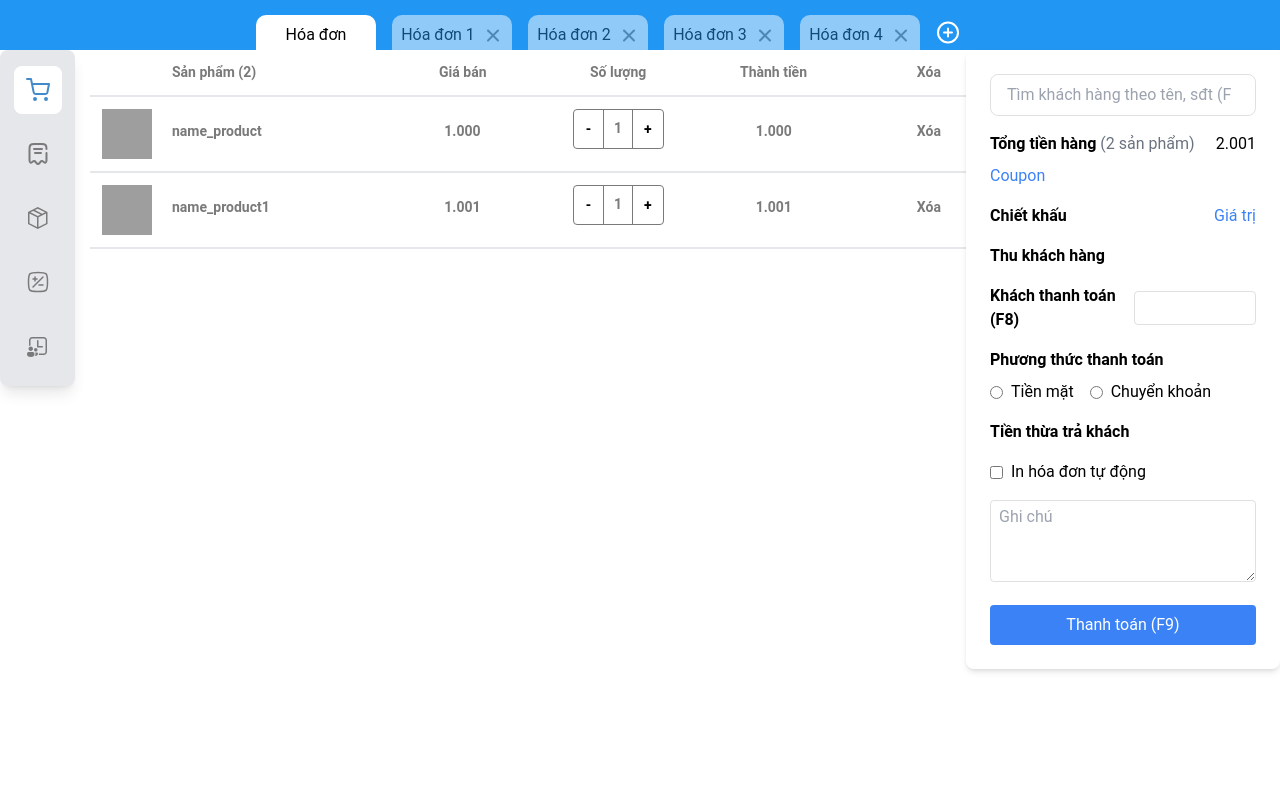
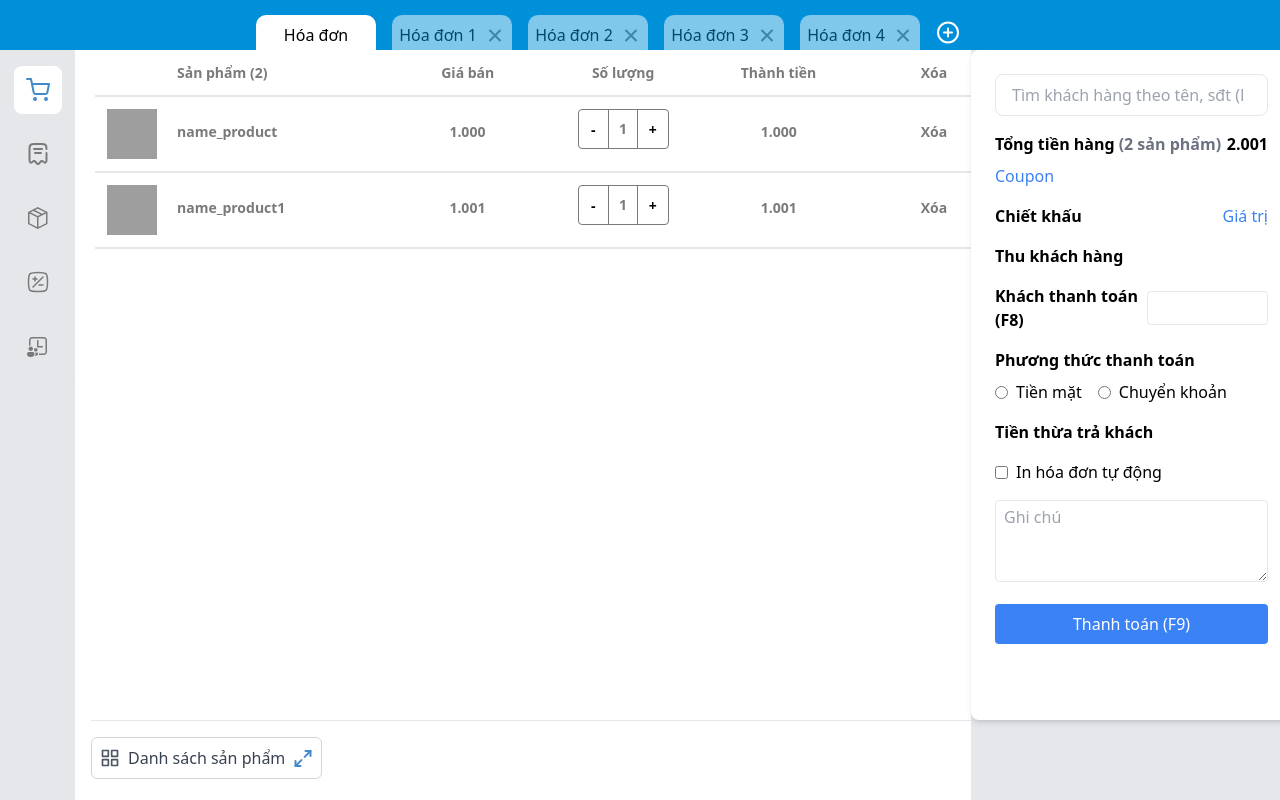
Before and after one commit to levanquyet11099/Vue_3_pos, a Vue app: page / in a window 1280 px wide. Built offline with nearby package versions, Linux system fonts and the light colour scheme; grey boxes are pictures that could not be loaded.

Commit message:
update view

```diff
--- a/index.html
+++ b/index.html
@@ -5,15 +5,7 @@
     <link rel="icon" href="https://salekit.com/favicon.ico" type="image/x-icon">
     <meta name="viewport" content="width=device-width, initial-scale=1.0">
     <title>Salekit POS</title>
-    <script src="https://code.jquery.com/jquery-3.2.1.slim.min.js"
-    integrity="sha384-KJ3o2DKtIkvYIK3UENzmM7KCkRr/rE9/Qpg6aAZGJwFDMVNA/GpGFF93hXpG5KkN"
-    crossorigin="anonymous"></script>
-<script src="https://cdnjs.cloudflare.com/ajax/libs/popper.js/1.12.9/umd/popper.min.js"
-    integrity="sha384-ApNbgh9B+Y1QKtv3Rn7W3mgPxhU9K/ScQsAP7hUibX39j7fakFPskvXusvfa0b4Q"
-    crossorigin="anonymous"></script>
-<script src="https://maxcdn.bootstrapcdn.com/bootstrap/4.0.0/js/bootstrap.min.js"
-    integrity="sha384-JZR6Spejh4U02d8jOt6vLEHfe/JQGiRRSQQxSfFWpi1MquVdAyjUar5+76PVCmYl"
-    crossorigin="anonymous"></script>
+
   </head>
   <body>
     <div id="app"></div>
--- a/package.json
+++ b/package.json
@@ -17,8 +17,7 @@
     "tailwind": "^4.0.0",
     "vite-plugin-vuetify": "^2.0.4",
     "vue": "^3.5.13",
-    "vue-router": "^4.4.5",
-    "vuetify": "^3.7.6"
+    "vue-router": "^4.4.5"
   },
   "devDependencies": {
     "@eslint/js": "^9.14.0",
--- a/src/App.vue
+++ b/src/App.vue
@@ -3,7 +3,7 @@
 import './assets/main.css'
 </script>
 <template>
-  <div class="">
+  <div>
     <header>
       <div>
         <div class="container mx-auto">
--- a/src/assets/base.css
+++ b/src/assets/base.css
@@ -1,59 +1,11 @@
 /* color palette from <https://github.com/vuejs/theme> */
-:root {
-  --vt-c-white: #ffffff;
-  --vt-c-white-soft: #f8f8f8;
-  --vt-c-white-mute: #f2f2f2;
 
-  --vt-c-black: #181818;
-  --vt-c-black-soft: #222222;
-  --vt-c-black-mute: #282828;
+@layer utilities {
+  .no-scrollbar::-webkit-scrollbar {
+    display: none;
+  }
 
-  --vt-c-indigo: #2c3e50;
-
-  --vt-c-divider-light-1: rgba(60, 60, 60, 0.29);
-  --vt-c-divider-light-2: rgba(60, 60, 60, 0.12);
-  --vt-c-divider-dark-1: rgba(84, 84, 84, 0.65);
-  --vt-c-divider-dark-2: rgba(84, 84, 84, 0.48);
-
-  --vt-c-text-light-1: var(--vt-c-indigo);
-  --vt-c-text-light-2: rgba(60, 60, 60, 0.66);
-  --vt-c-text-dark-1: var(--vt-c-white);
-  --vt-c-text-dark-2: rgba(235, 235, 235, 0.64);
-}
-
-/* semantic color variables for this project */
-:root {
-  --color-background: var(--vt-c-white);
-  --color-background-soft: var(--vt-c-white-soft);
-  --color-background-mute: var(--vt-c-white-mute);
-
-  --color-border: var(--vt-c-divider-light-2);
-  --color-border-hover: var(--vt-c-divider-light-1);
-
-  --color-heading: var(--vt-c-text-light-1);
-  --color-text: var(--vt-c-text-light-1);
-
-  --section-gap: 160px;
-}
-
-@media (prefers-color-scheme: dark) {
-  :root {
-    --color-background: var(--vt-c-black);
-    --color-background-soft: var(--vt-c-black-soft);
-    --color-background-mute: var(--vt-c-black-mute);
-
-    --color-border: var(--vt-c-divider-dark-2);
-    --color-border-hover: var(--vt-c-divider-dark-1);
-
-    --color-heading: var(--vt-c-text-dark-1);
-    --color-text: var(--vt-c-text-dark-2);
-  }
-}
-
-*,
-*::before,
-*::after {
-  box-sizing: border-box;
-  margin: 0;
-  font-weight: normal;
-}
+  .no-scrollbar {
+    -ms-overflow-style: none;
+    scrollbar-width: none;
+  }}
--- a/src/components/TheWelcome.vue
+++ b/src/components/TheWelcome.vue
@@ -1,6 +1,6 @@
 <template>
   <div
-    class="fixed bg-gray-200 p-4 rounded-lg shadow-lg flex flex-col items-center justify-center w-[75px] gap-4 z-1000"
+    class="fixed bg-gray-200 p-4 rounded-lg flex flex-col items-center justify-center w-[75px] gap-4 z-1000 no-scrollbar"
   >
     <a class="p-[12px]" style="border-radius: 8px; background-color: white" title="Bán hàng">
       <svg
--- /dev/null
+++ b/src/components/icons/More.vue
@@ -0,0 +1,32 @@
+<template>
+  <svg width="20" height="21" viewBox="0 0 20 21" fill="none" xmlns="http://www.w3.org/2000/svg">
+    <path
+      d="M12.5 3H17.5V8"
+      stroke="#428BCA"
+      stroke-width="2"
+      stroke-linecap="round"
+      stroke-linejoin="round"
+    />
+    <path
+      d="M7.5 18H2.5V13"
+      stroke="#428BCA"
+      stroke-width="2"
+      stroke-linecap="round"
+      stroke-linejoin="round"
+    />
+    <path
+      d="M17.5001 3L11.6667 8.83333"
+      stroke="#428BCA"
+      stroke-width="2"
+      stroke-linecap="round"
+      stroke-linejoin="round"
+    />
+    <path
+      d="M2.5 18L8.33333 12.1667"
+      stroke="#428BCA"
+      stroke-width="2"
+      stroke-linecap="round"
+      stroke-linejoin="round"
+    />
+  </svg>
+</template>
--- a/src/main.js
+++ b/src/main.js
@@ -2,19 +2,19 @@
 
 import { createApp } from 'vue'
 import { createPinia } from 'pinia'
-import { createVuetify } from 'vuetify';
-import 'vuetify/styles'; // Import Vuetify styles
+// import { createVuetify } from 'vuetify';
+// import 'vuetify/styles'; // Import Vuetify styles
 
 import App from './App.vue'
 import router from './router'
-const vuetify = createVuetify({
-    defaults: {}, // Khởi tạo mặc định (nếu cần)
-  });
+// const vuetify = createVuetify({
+//     defaults: {}, // Khởi tạo mặc định (nếu cần)
+//   });
 
 const app = createApp(App)
 
 app.use(createPinia())
 app.use(router)
-app.use(vuetify);
+// app.use(vuetify);
 
 app.mount('#app')
--- a/src/views/HomeView.vue
+++ b/src/views/HomeView.vue
@@ -1,10 +1,9 @@
 <script setup>
-import TheWelcome from '../components/TheWelcome.vue'
 import TabOrder from './TabOrder.vue'
 </script>
 
 <template>
-  <div class="fiex" style="position: relative">
+  <div class="fiex bg-gray-200 h-[100vh] overflow-hidden h-screen" style="position: relative">
     <TabOrder></TabOrder>
   </div>
 </template>
--- a/src/views/TabOrder.vue
+++ b/src/views/TabOrder.vue
@@ -1,6 +1,7 @@
 <script lang="ts" setup>
 import IconAddTab from '@/components/icons/IconAddTab.vue'
 import IconDeleteTab from '@/components/icons/IconDeleteTab.vue'
+import More from '@/components/icons/More.vue'
 import TheWelcome from '@/components/TheWelcome.vue'
 import InvoiceOrder from './InvoiceOrder.vue'
 import { Helper } from '../helper.js'
@@ -21,6 +22,7 @@
 }
 // Import các thành phần cần dùng
 const components = {
+  More,
   InvoiceOrder,
   IconAddTab,
   IconDeleteTab,
@@ -161,7 +163,7 @@
 }
 </script>
 <template>
-  <div class="h-[50px] bg-blue w-full">
+  <div class="h-[50px] bg-[#0090da] w-full">
     <div class="flex gap-4 ml-[20vw] pt-[15px]">
       <div
         v-for="(n, index) in items"
@@ -186,9 +188,9 @@
       <IconAddTab @click="addTab()" class="hover:cursor-pointer mt-[5px]" />
     </div>
   </div>
-  <div class="flex">
+  <div class="flex" style="height: calc(100vh - 130px); max-height: calc(100vh-130px)">
     <TheWelcome></TheWelcome>
-    <div class="pl-[20px] ml-[70px] max-w-[70vw]">
+    <div class="pl-[20px] ml-[75px] max-w-[70vw] bg-white">
       <div class="">
         <div class="w-[70vw] flex flex-nowrap gap-[20px] p-[12px] border-b-[2px]">
           <p class="text-[14px] text-left font-bold text-[#7a7a7a] w-2/5 ml-[70px]">
@@ -254,4 +256,26 @@
     </div>
     <InvoiceOrder :itemSelect="itemSelect"></InvoiceOrder>
   </div>
+  <div class="ml-[75px] max-w-[70vw] h-full bg-white bg-bule-200">
+    <div class="ml-4 px-4 border-t p-2 pl-2"></div>
+    <button class="ml-4 flex items-center border border-gray-300 rounded-md p-2 hover:bg-gray-100">
+      <svg
+        xmlns="http://www.w3.org/2000/svg"
+        class="w-5 h-5 text-gray-600"
+        viewBox="0 0 24 24"
+        fill="none"
+        stroke="currentColor"
+        stroke-width="2"
+        stroke-linecap="round"
+        stroke-linejoin="round"
+      >
+        <rect x="3" y="3" width="7" height="7"></rect>
+        <rect x="14" y="3" width="7" height="7"></rect>
+        <rect x="3" y="14" width="7" height="7"></rect>
+        <rect x="14" y="14" width="7" height="7"></rect>
+      </svg>
+      <span class="ml-2 text-gray-700">Danh sách sản phẩm</span>
+      <More class="ml-2"></More>
+    </button>
+  </div>
 </template>
--- a/vite.config.js
+++ b/vite.config.js
@@ -5,7 +5,7 @@
 import vueJsx from '@vitejs/plugin-vue-jsx'
 import vueDevTools from 'vite-plugin-vue-devtools'
 import path from 'path';
-import vuetify from 'vite-plugin-vuetify';
+// import vuetify from 'vite-plugin-vuetify';
 
 // https://vite.dev/config/
 export default defineConfig({
@@ -13,7 +13,7 @@
     vue(),
     vueJsx(),
     vueDevTools(),
-    vuetify({ autoImport: true }),
+    // vuetify({ autoImport: true }),
   ],
   resolve: {
     extensions: ['.js', '.vue', '.json', 'ts', 'html'],
```
Also changed, not shown: 1 other file (tests, documents, lock files or other folders).
